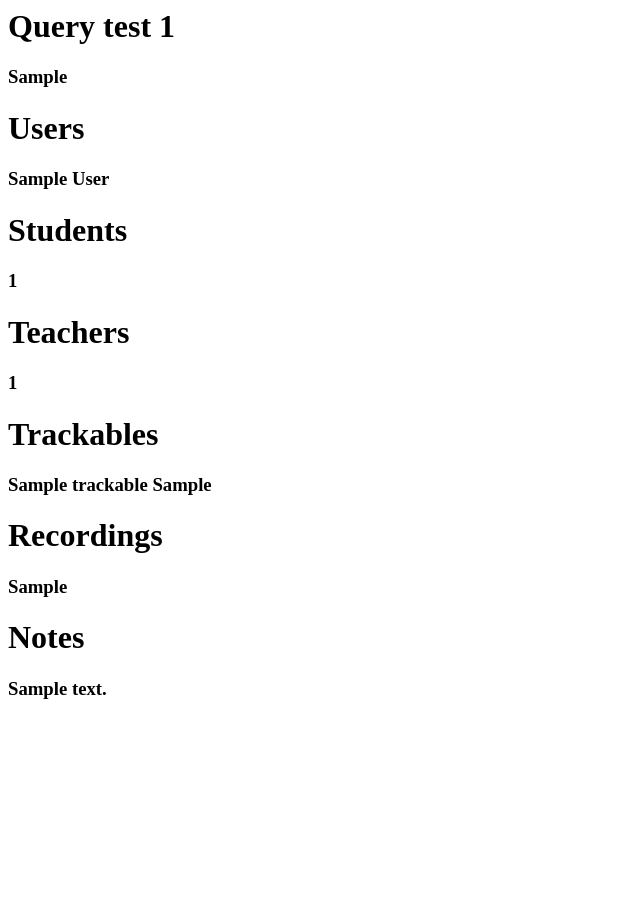
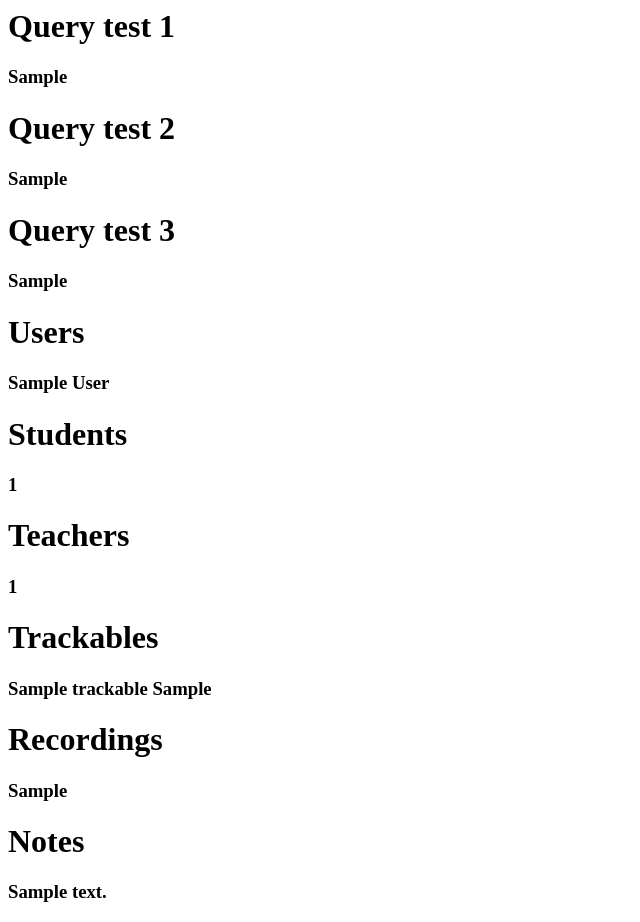
Before and after one commit to ms648/-CS316Project, a Django app: template musicapp/teacher_musicapp/templates/teacher_musicapp/index.html in a window 1280 px wide. Shown: the whole page, without its empty margins (0-640 px from the left). Before the commit the page ends 699 px from the top, so only its background shows below. Run offline with Django 3.2, Linux system fonts and the light colour scheme; tables that the repository leaves empty hold one stand-in row (values such as "Sample post"); the template is opened without the code that fills it: values that come from a table or form of the project are taken from there, most other values are stand-ins (such as "Sample title", 1, 10 or a date in 2020).

Commit message:
two more queries

```diff
--- a/musicapp/teacher_musicapp/templates/teacher_musicapp/index.html
+++ b/musicapp/teacher_musicapp/templates/teacher_musicapp/index.html
@@ -1,6 +1,9 @@
 <h1> Query test 1 </h1>
 <h3> {{query1}} </h3>
-
+<h1> Query test 2 </h1>
+<h3> {{query2}} </h3>
+<h1> Query test 3 </h1>
+<h3> {{query3}} </h3>
 <h1> Users </h1>
 {%   for user in users    %}
     <h3> {{user.name}} </h3>
```
Also changed, not shown: musicapp/teacher_musicapp/views.py (+8 -1 lines).
